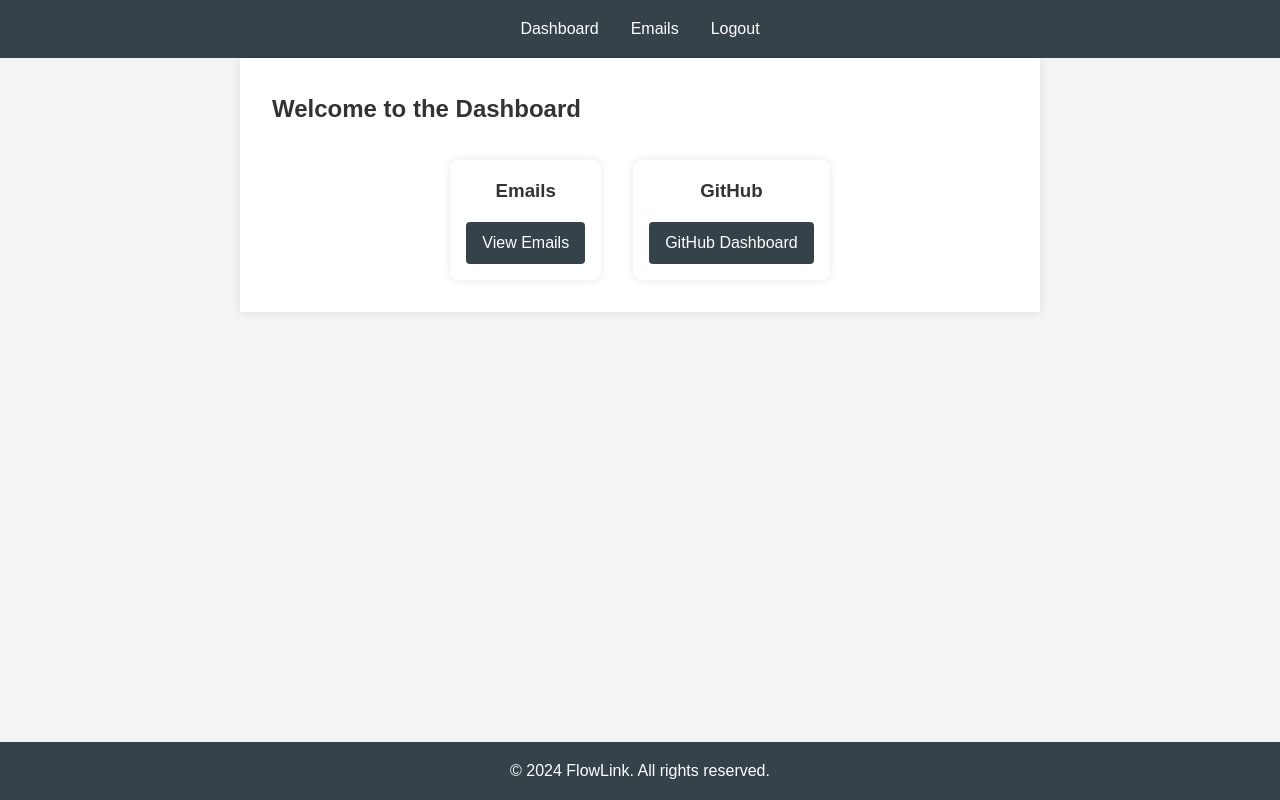
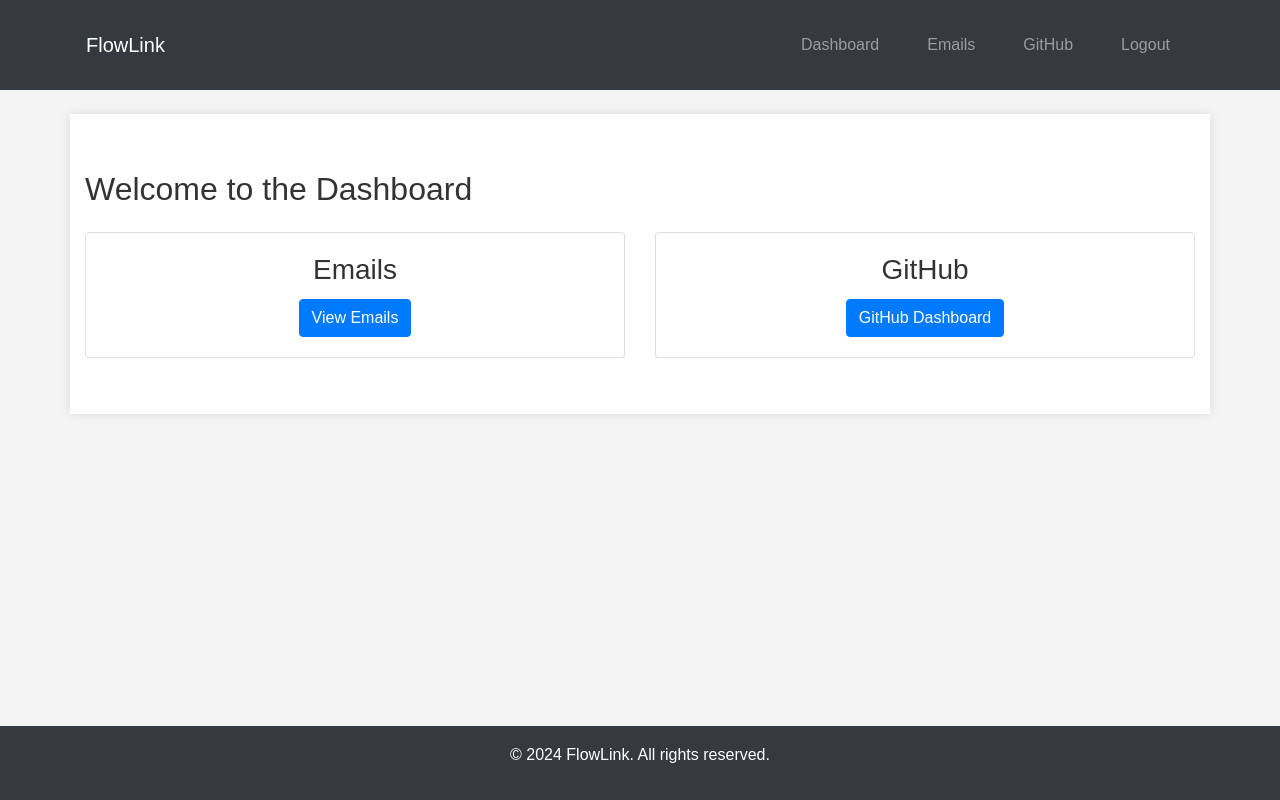
Before and after one commit to SatyamPote/FlowLink, a Django app: page /dashboard/ in a window 1280 px wide. Run offline with Django 4.2, Linux system fonts and the light colour scheme; some libraries are stand-ins or nearby versions.

Commit message:
froent end UI/UX

```diff
--- a/FlowLink/email_summary/templates/base.html
+++ b/FlowLink/email_summary/templates/base.html
@@ -5,24 +5,35 @@
     <meta charset="UTF-8">
     <meta name="viewport" content="width=device-width, initial-scale=1.0">
     <title>{% block title %}FlowLink{% endblock %}</title>
+    <link rel="stylesheet" href="https://stackpath.bootstrapcdn.com/bootstrap/4.5.2/css/bootstrap.min.css">
     <link rel="stylesheet" href="{% static 'css/styles.css' %}">
 </head>
 <body>
-    <header>
-        <nav>
-            <ul>
-                <li><a href="{% url 'dashboard' %}">Dashboard</a></li>
-                <li><a href="{% url 'email_list' %}">Emails</a></li>
-                <li><a href="{% url 'logout' %}">Logout</a></li>
-            </ul>
+    <header class="bg-dark text-white py-3 mb-4">
+        <nav class="container navbar navbar-expand-lg navbar-dark">
+            <a class="navbar-brand" href="{% url 'dashboard' %}">FlowLink</a>
+            <button class="navbar-toggler" type="button" data-toggle="collapse" data-target="#navbarNav" aria-controls="navbarNav" aria-expanded="false" aria-label="Toggle navigation">
+                <span class="navbar-toggler-icon"></span>
+            </button>
+            <div class="collapse navbar-collapse" id="navbarNav">
+                <ul class="navbar-nav ml-auto">
+                    <li class="nav-item"><a class="nav-link" href="{% url 'dashboard' %}">Dashboard</a></li>
+                    <li class="nav-item"><a class="nav-link" href="{% url 'email_list' %}">Emails</a></li>
+                    <li class="nav-item"><a class="nav-link" href="{% url 'github_dashboard' %}">GitHub</a></li>
+                    <li class="nav-item"><a class="nav-link" href="{% url 'logout' %}">Logout</a></li>
+                </ul>
+            </div>
         </nav>
     </header>
-    <main>
+    <main class="container">
         {% block content %}
         {% endblock %}
     </main>
-    <footer>
+    <footer class="bg-dark text-white text-center py-3 mt-4">
         <p>&copy; 2024 FlowLink. All rights reserved.</p>
     </footer>
+    <script src="https://code.jquery.com/jquery-3.5.1.slim.min.js"></script>
+    <script src="https://cdn.jsdelivr.net/npm/@popperjs/core@2.5.3/dist/umd/popper.min.js"></script>
+    <script src="https://stackpath.bootstrapcdn.com/bootstrap/4.5.2/js/bootstrap.min.js"></script>
 </body>
 </html>
--- a/FlowLink/email_summary/templates/dashboard.html
+++ b/FlowLink/email_summary/templates/dashboard.html
@@ -3,15 +3,23 @@
 {% block title %}Dashboard - FlowLink{% endblock %}
 
 {% block content %}
-    <h2>Welcome to the Dashboard</h2>
-    <div class="dashboard-options">
-        <div class="option">
-            <h3>Emails</h3>
-            <a href="{% url 'email_list' %}">View Emails</a>
+    <h2 class="my-4">Welcome to the Dashboard</h2>
+    <div class="row">
+        <div class="col-md-6 mb-4">
+            <div class="card">
+                <div class="card-body text-center">
+                    <h3 class="card-title">Emails</h3>
+                    <a href="{% url 'email_list' %}" class="btn btn-primary">View Emails</a>
+                </div>
+            </div>
         </div>
-        <div class="option">
-            <h3>GitHub</h3>
-            <a href="{% url 'github_dashboard' %}">GitHub Dashboard</a>
+        <div class="col-md-6 mb-4">
+            <div class="card">
+                <div class="card-body text-center">
+                    <h3 class="card-title">GitHub</h3>
+                    <a href="{% url 'github_dashboard' %}" class="btn btn-primary">GitHub Dashboard</a>
+                </div>
+            </div>
         </div>
     </div>
 {% endblock %}
```
Also changed, not shown: FlowLink/email_summary/templates/github_dashboard.html (+6 -5 lines), FlowLink/db.sqlite3.
